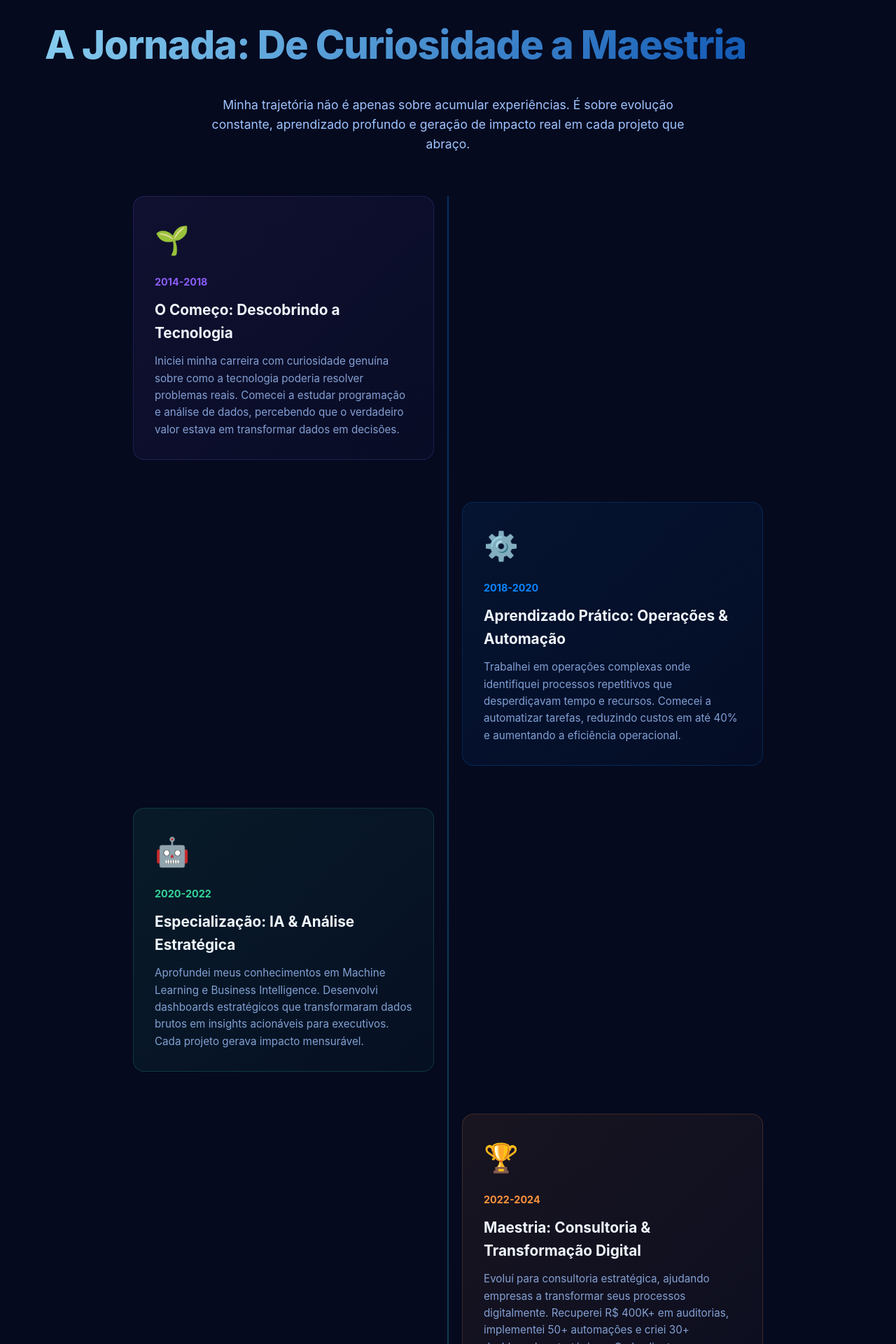
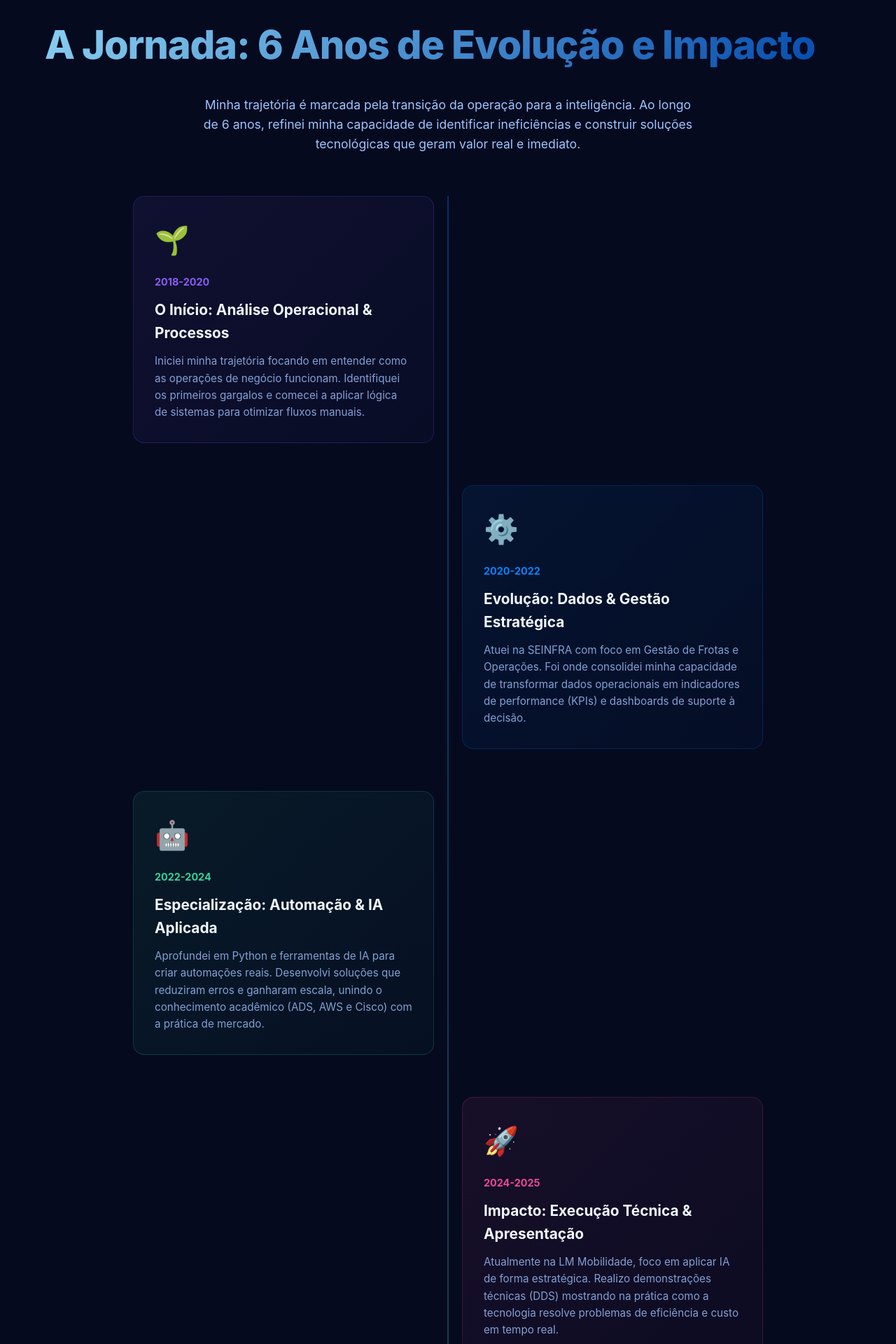
Before and after one commit to Jemerson07/vite-react-final, a React (Vite) app: page / in a window 1280 px wide. Shown: the part 1180-3100 px from the top of the page at 70% size. Built offline with nearby package versions, Linux system fonts and the light colour scheme.

Commit message:
Ajuste de conteúdo realista, atualização de e-mail e integração do post do LinkedIn

```diff
--- a/src/components/About.jsx
+++ b/src/components/About.jsx
@@ -148,22 +148,22 @@ const About = () => {
           <h3>Estrategista em <br /> Soluções de Impacto</h3>
           <p>
             Sou um **Analista de Sistemas e Processos** com forte orientação para resultados e decisões baseadas em dados.
-            Minha trajetória une experiência prática em **IA, Automação com Python e Business Intelligence**
-            aplicados diretamente ao crescimento e eficiência corporativa em Salvador, BA.
+            Minha trajetória de **6 anos** une experiência prática em **IA, Automação com Python e Business Intelligence**
+            aplicados diretamente ao crescimento e eficiência corporativa.
           </p>
           <p>
-            Com foco absoluto em precisão e impacto estratégico, desenvolvo soluções que não apenas resolvem problemas,
-            mas que entregam melhorias reais no processo decisório e redução drástica de custos operacionais.
+            Hoje, na **LM Mobilidade**, atuo na vanguarda da implementação de IA, transformando discursos em execução estratégica.
+            Desenvolvo automações que otimizam processos, reduzem erros operacionais e permitem decisões mais rápidas e precisas.
           </p>
           <p>
             Minha abordagem combina **disciplina técnica** (ADS, AWS e Cisco Academy) com uma visão crítica de negócios,
-            permitindo-me estruturar dados e sistemas que sustentam decisões de alto nível.
+            permitindo-me estruturar dados e sistemas que sustentam decisões de alto nível e geram impacto real no ROI.
           </p>
           <div className="badges">
-            <span className="badge">IA & Machine Learning</span>
+            <span className="badge">IA & Automação</span>
             <span className="badge">Business Intelligence</span>
-            <span className="badge">Automação RPA</span>
-            <span className="badge">Consultoria Estratégica</span>
+            <span className="badge">Python & Dados</span>
+            <span className="badge">Gestão de Frotas</span>
           </div>
         </TextBlock>
 
@@ -174,10 +174,10 @@ const About = () => {
             viewport={{ once: true }}
             transition={{ delay: 0.1 }}
           >
-            <h4>Analista de Frotas & Operações</h4>
-            <span className="company">SEINFRA - Secretaria de Infraestrutura da Bahia</span>
+            <h4>Analista de Sistemas e Processos</h4>
+            <span className="company">LM Mobilidade</span>
             <p className="desc">
-              Gestão estratégica de frotas, otimização de rotas, redução de custos operacionais e implementação de sistemas de rastreabilidade inteligente.
+              Foco em Inteligência Artificial e Automação. Implementação de soluções de IA em tempo real para otimização de performance e redução de custos operacionais.
             </p>
           </ExperienceItem>
 
@@ -187,14 +187,25 @@ const About = () => {
             viewport={{ once: true }}
             transition={{ delay: 0.2 }}
           >
-            <h4>Analista de Sistemas e Processos</h4>
-            <span className="company">Consultoria & Projetos de Inovação</span>
+            <h4>Analista de Frotas & Operações</h4>
+            <span className="company">SEINFRA - Secretaria de Infraestrutura da Bahia</span>
             <p className="desc">
-              Liderança técnica em projetos de automação de processos (RPA), implementação de dashboards de BI e integração de sistemas inteligentes.
+              Gestão estratégica de frotas e otimização de rotas. Implementação de indicadores de performance e sistemas de controle operacional.
             </p>
           </ExperienceItem>
 
-
+          <ExperienceItem
+            initial={{ opacity: 0, x: 50 }}
+            whileInView={{ opacity: 1, x: 0 }}
+            viewport={{ once: true }}
+            transition={{ delay: 0.3 }}
+          >
+            <h4>Consultoria em Dados & Automação</h4>
+            <span className="company">Projetos Estratégicos</span>
+            <p className="desc">
+              Desenvolvimento de dashboards em Power BI e scripts de automação em Python para diversos segmentos, focando em eficiência e clareza analítica.
+            </p>
+          </ExperienceItem>
         </ExperienceList>
       </Content>
 
@@ -204,19 +215,19 @@ const About = () => {
         viewport={{ once: true }}
       >
         <h3>💼 Disponibilidade & Modelos de Trabalho</h3>
-        <p>Trabalho com <strong>Modelo PJ</strong>, <strong>Projetos Estratégicos</strong> e <strong>Demanda Pontual</strong>. Flexibilidade total para se adequar às suas necessidades.</p>
+        <p>Trabalho com <strong>Modelo PJ</strong>, <strong>Projetos Estratégicos</strong> e <strong>Consultoria de IA</strong>. Foco total em gerar resultado real para sua operação.</p>
         <div className="grid">
           <div className="item">
             <h5>⚡ Resposta</h5>
-            <p>Até 24 horas</p>
+            <p>Imediata</p>
           </div>
           <div className="item">
             <h5>🎯 Foco</h5>
-            <p>Impacto & ROI</p>
+            <p>Execução & ROI</p>
           </div>
           <div className="item">
             <h5>📊 Metodologia</h5>
-            <p>Ágil & Iterativa</p>
+            <p>Data-Driven</p>
           </div>
         </div>
       </AvailabilityCard>
--- a/src/components/Benchmark.jsx
+++ b/src/components/Benchmark.jsx
@@ -246,8 +246,7 @@ export default function Benchmark() {
               2️⃣ Impacto Quantificado
             </p>
             <p style={{ fontSize: "0.9rem", opacity: 0.8, lineHeight: "1.6" }}>
-              Não "fiz automação". "Recuperei R$ 400K e aumentei eficiência em
-              82%". Números que falam.
+              Não apenas "fiz automação". Mostro resultados reais: redução de erros operacionais e ganho de eficiência mensurável em tempo real.
             </p>
           </div>
 
--- a/src/components/Contact.jsx
+++ b/src/components/Contact.jsx
@@ -148,7 +148,7 @@ const Contact = () => {
           </ContactCard>
 
           <ContactCard
-            href="mailto:jemersonsantos.ti@gmail.com"
+            href="mailto:jemerson456l@gmail.com"
             initial={{ opacity: 0, y: 30 }}
             whileInView={{ opacity: 1, y: 0 }}
             viewport={{ once: true }}
@@ -156,7 +156,7 @@ const Contact = () => {
           >
             <span className="icon">✉️</span>
             <h4>E-mail</h4>
-            <p>jemersonsantos.ti@gmail.com</p>
+            <p>jemerson456l@gmail.com</p>
             <span className="action-text">Enviar Proposta</span>
           </ContactCard>
         </ContactGrid>
--- a/src/components/Expertise.jsx
+++ b/src/components/Expertise.jsx
@@ -64,6 +64,13 @@ export default function Expertise() {
       technologies: ["AWS", "Azure", "GCP", "Docker"],
       icon: "☁️",
     },
+    {
+      title: "Apresentação & Interação Técnica",
+      description:
+        "Capacidade de comunicar conceitos complexos de IA e automação para diversos públicos, demonstrando resultados práticos em tempo real.",
+      technologies: ["DDS", "Comunicação", "Liderança Técnica", "Apresentação"],
+      icon: "🎤",
+    },
   ];
 
   return (
--- a/src/components/Footer.jsx
+++ b/src/components/Footer.jsx
@@ -25,10 +25,10 @@ export default function Footer() {
     {
       title: "Conecte-se",
       links: [
-        { label: "LinkedIn", href: "https://www.linkedin.com/in/jemerson-santos", external: true },
+        { label: "LinkedIn", href: "https://www.linkedin.com/in/jemersonsj", external: true },
         { label: "GitHub", href: "https://github.com/Jemerson07", external: true },
         { label: "Email", href: "mailto:jemerson456l@gmail.com" },
-        { label: "WhatsApp", href: "https://wa.me/5581985332616", external: true },
+        { label: "WhatsApp", href: "https://wa.me/5571991595758", external: true },
       ],
     },
   ];
--- a/src/components/Numbers.jsx
+++ b/src/components/Numbers.jsx
@@ -45,8 +45,8 @@ const itemVariants = {
 
 export default function Numbers() {
   const stats = [
-    { value: 400, label: "K+ Recuperados em Auditorias", symbol: "R$", color: "#34d399" },
-    { value: 5000, label: "Condutores Gerenciados", symbol: "", color: "#0a84ff" },
+    { value: 6, label: "Anos de Experiência", symbol: "+", color: "#34d399" },
+    { value: 100, label: "Processos Otimizados", symbol: "%", color: "#0a84ff" },
     { value: 50, label: "Automações Criadas", symbol: "+", color: "#fb923c" },
     { value: 30, label: "Dashboards Estratégicos", symbol: "+", color: "#8b5cf6" },
   ];
--- a/src/components/Projects.jsx
+++ b/src/components/Projects.jsx
@@ -23,36 +23,37 @@ const itemVariants = {
 export default function Projects() {
   const projects = [
     {
-      title: "Recuperação de R$ 400.000",
-      img: "https://images.unsplash.com/photo-1551288049-bebda4e38f71",
+      title: "Automação de IA em Tempo Real",
+      img: "https://images.unsplash.com/photo-1677442136019-21780ecad995",
       desc:
-        "Auditoria avançada em contrato público com 987 veículos, automação de cálculos e relatórios técnicos.",
-      impact: "R$ 400K recuperados",
-      tag: "Auditoria",
+        "Desenvolvimento e execução de uma IA estruturada para otimização de processos, apresentada em DDS na LM Mobilidade.",
+      impact: "Eficiência Imediata",
+      tag: "IA & Automação",
+      link: "https://www.linkedin.com/posts/jemerson-santos_inteligenciaartificial-automacao-transformacaodigital-ugcPost-7441901618083766272-24s9"
     },
     {
-      title: "Operação Nacional — 5.000 condutores",
-      img: "https://images.unsplash.com/photo-1535223289827-42f1e9919769",
+      title: "Gestão Estratégica de Frotas",
+      img: "https://images.unsplash.com/photo-1586528116311-ad8dd3c8310d",
       desc:
-        "Elevação do controle de 0,7% para 82% com rastreabilidade, padronização e automações via CRM.",
-      impact: "82% de eficiência",
+        "Otimização de fluxos operacionais e implementação de sistemas de rastreabilidade para frotas de grande escala.",
+      impact: "Redução de Custos",
       tag: "Operações",
     },
     {
-      title: "Agentes Inteligentes com IA",
-      img: "https://images.unsplash.com/photo-1634382812645-fd2272c38ab5",
+      title: "Dashboards de Business Intelligence",
+      img: "https://images.unsplash.com/photo-1551288049-bebda4e38f71",
       desc:
-        "Criação de agentes com IA para leitura, classificação, auditoria e suporte operacional automatizado.",
-      impact: "50+ automações",
-      tag: "IA",
+        "Criação de painéis estratégicos em Power BI para suporte à decisão executiva e monitoramento de KPIs.",
+      impact: "Decisões Data-Driven",
+      tag: "BI",
     },
     {
-      title: "Dashboards Estratégicos",
-      img: "https://images.unsplash.com/photo-1556761175-4b46a572b786",
+      title: "Automação de Processos com Python",
+      img: "https://images.unsplash.com/photo-1526374965328-7f61d4dc18c5",
       desc:
-        "Painéis completos em BI para telemetria, manutenção, indicadores e decisão executiva em tempo real.",
-      impact: "30+ dashboards",
-      tag: "BI",
+        "Desenvolvimento de scripts e robôs para automação de tarefas repetitivas e integração de sistemas.",
+      impact: "50+ Automações",
+      tag: "Python",
     },
   ];
 
@@ -64,7 +65,7 @@ export default function Projects() {
         transition={{ duration: 0.8 }}
         viewport={{ once: true }}
       >
-        Projetos de Impacto
+        Projetos & Execução
       </motion.h2>
 
       <motion.div
@@ -97,7 +98,17 @@ export default function Projects() {
               <span className="badge badge-success">{p.impact}</span>
             </div>
             <h3 style={{ marginBottom: "12px" }}>{p.title}</h3>
-            <p style={{ opacity: 0.8, lineHeight: "1.6" }}>{p.desc}</p>
+            <p style={{ opacity: 0.8, lineHeight: "1.6", marginBottom: "20px" }}>{p.desc}</p>
+            {p.link && (
+              <a
+                href={p.link}
+                target="_blank"
+                rel="noopener noreferrer"
+                style={{ fontSize: "0.9rem", color: "var(--baby-blue)", fontWeight: 700, textDecoration: "none" }}
+              >
+                Ver Detalhes do Projeto ↗
+              </a>
+            )}
           </motion.div>
         ))}
       </motion.div>
--- a/src/components/Skills.jsx
+++ b/src/components/Skills.jsx
@@ -20,6 +20,8 @@ const SkillCard = styled(motion.div)`
   border: 1px solid rgba(137, 207, 240, 0.1);
   backdrop-filter: blur(10px);
   transition: all 0.3s ease;
+  display: flex;
+  flex-direction: column;
 
   &:hover {
     background: rgba(137, 207, 240, 0.06);
@@ -69,39 +71,39 @@ const Skills = () => {
   const skillsData = [
     {
       icon: "🤖",
-      title: "IA & Machine Learning",
-      description: "Desenvolvimento de modelos preditivos, agentes inteligentes e automação cognitiva focada em resultados reais.",
-      tags: ["Python", "TensorFlow", "Scikit-learn", "LLMs"]
+      title: "IA & Automação Real",
+      description: "Implementação estratégica de IA e automação cognitiva focada em resultados práticos e redução de erros operacionais.",
+      tags: ["Python", "IA Estruturada", "Automação em Tempo Real"]
     },
     {
       icon: "📊",
       title: "BI & Data Analytics",
-      description: "Criação de dashboards estratégicos e análise profunda de dados para suporte à decisão executiva.",
-      tags: ["Power BI", "SQL", "Tableau", "Pandas"]
+      description: "Transformação de dados operacionais em indicadores estratégicos (KPIs) para suporte à decisão executiva.",
+      tags: ["Power BI", "SQL", "Pandas", "DDS"]
     },
     {
       icon: "⚙️",
-      title: "Automação RPA",
-      description: "Implementação de robôs para automação de tarefas repetitivas e integração de sistemas complexos.",
-      tags: ["Python", "UiPath", "VBA", "Selenium"]
+      title: "Eficiência Operacional",
+      description: "Otimização de processos complexos, gestão de frotas e identificação de gargalos produtivos.",
+      tags: ["Gestão de Frotas", "KPIs", "ROI", "Auditoria"]
+    },
+    {
+      icon: "🎤",
+      title: "Apresentação & Interação",
+      description: "Técnicas avançadas de apresentação técnica (DDS) e demonstração prática de soluções para diversos públicos.",
+      tags: ["Comunicação Técnica", "DDS", "Execução Prática"]
     },
     {
       icon: "☁️",
-      title: "Cloud Architecture",
-      description: "Design e implementação de infraestrutura escalável em nuvem com foco em performance e segurança.",
-      tags: ["AWS Academy", "Cisco", "Azure", "Docker"]
+      title: "Cloud & Networking",
+      description: "Conhecimento sólido em infraestrutura de nuvem e redes através de certificações de elite.",
+      tags: ["AWS Academy", "Cisco Academy", "Networking"]
     },
     {
       icon: "🔒",
-      title: "Cybersecurity",
+      title: "Segurança & Compliance",
       description: "Garantia da integridade de dados e conformidade técnica em ambientes corporativos críticos.",
-      tags: ["Cisco Academy", "Compliance", "Security Essentials"]
-    },
-    {
-      icon: "💼",
-      title: "Gestão Estratégica",
-      description: "Visão crítica de processos, gestão de frotas e auditorias avançadas focadas em redução de custos.",
-      tags: ["Auditoria", "KPIs", "ROI", "Metodologia Ágil"]
+      tags: ["Cisco Security", "Compliance", "Auditoria Técnica"]
     }
   ];
 
--- a/src/components/Story.jsx
+++ b/src/components/Story.jsx
@@ -23,50 +23,42 @@ const itemVariants = {
 export default function Story() {
   const chapters = [
     {
-      year: "2014-2018",
-      title: "O Começo: Descobrindo a Tecnologia",
+      year: "2018-2020",
+      title: "O Início: Análise Operacional & Processos",
       description:
-        "Iniciei minha carreira com curiosidade genuína sobre como a tecnologia poderia resolver problemas reais. Comecei a estudar programação e análise de dados, percebendo que o verdadeiro valor estava em transformar dados em decisões.",
+        "Iniciei minha trajetória focando em entender como as operações de negócio funcionam. Identifiquei os primeiros gargalos e comecei a aplicar lógica de sistemas para otimizar fluxos manuais.",
       icon: "🌱",
       color: "#8b5cf6",
     },
     {
-      year: "2018-2020",
-      title: "Aprendizado Prático: Operações & Automação",
+      year: "2020-2022",
+      title: "Evolução: Dados & Gestão Estratégica",
       description:
-        "Trabalhei em operações complexas onde identifiquei processos repetitivos que desperdiçavam tempo e recursos. Comecei a automatizar tarefas, reduzindo custos em até 40% e aumentando a eficiência operacional.",
+        "Atuei na SEINFRA com foco em Gestão de Frotas e Operações. Foi onde consolidei minha capacidade de transformar dados operacionais em indicadores de performance (KPIs) e dashboards de suporte à decisão.",
       icon: "⚙️",
       color: "#0a84ff",
     },
     {
-      year: "2020-2022",
-      title: "Especialização: IA & Análise Estratégica",
+      year: "2022-2024",
+      title: "Especialização: Automação & IA Aplicada",
       description:
-        "Aprofundei meus conhecimentos em Machine Learning e Business Intelligence. Desenvolvi dashboards estratégicos que transformaram dados brutos em insights acionáveis para executivos. Cada projeto gerava impacto mensurável.",
+        "Aprofundei em Python e ferramentas de IA para criar automações reais. Desenvolvi soluções que reduziram erros e ganharam escala, unindo o conhecimento acadêmico (ADS, AWS e Cisco) com a prática de mercado.",
       icon: "🤖",
       color: "#34d399",
     },
     {
-      year: "2022-2024",
-      title: "Maestria: Consultoria & Transformação Digital",
+      year: "2024-2025",
+      title: "Impacto: Execução Técnica & Apresentação",
       description:
-        "Evoluí para consultoria estratégica, ajudando empresas a transformar seus processos digitalmente. Recuperei R$ 400K+ em auditorias, implementei 50+ automações e criei 30+ dashboards estratégicos. Cada cliente, um novo desafio.",
-      icon: "🏆",
-      color: "#fb923c",
-    },
-    {
-      year: "2024-2025",
-      title: "Visão: Impacto Exponencial com IA",
-      description:
-        "Combino expertise técnica com visão estratégica. Meu foco é ajudar empresas a alcançar crescimento exponencial através de IA, automação inteligente e decisões baseadas em dados. Cada projeto é uma oportunidade de gerar impacto real.",
+        "Atualmente na LM Mobilidade, foco em aplicar IA de forma estratégica. Realizo demonstrações técnicas (DDS) mostrando na prática como a tecnologia resolve problemas de eficiência e custo em tempo real.",
       icon: "🚀",
       color: "#ec4899",
     },
     {
       year: "2026 em Diante",
-      title: "Futuro: Liderança em Transformação Digital",
+      title: "Visão: Liderança em Inovação Digital",
       description:
-        "Expandindo atuação como estrategista de IA e transformação digital. Focado em parcerias com grandes empresas, implementação de soluções escaláveis e mentoria de talentos. Visão: ser referência em inovação e impacto estratégico no Brasil.",
+        "Focado em expandir o impacto da IA nas operações brasileiras. Minha visão é liderar projetos de transformação digital que unam inteligência analítica com resultados financeiros exponenciais.",
       icon: "🌟",
       color: "#06b6d4",
     },
@@ -80,7 +72,7 @@ export default function Story() {
         transition={{ duration: 0.8 }}
         viewport={{ once: true }}
       >
-        A Jornada: De Curiosidade a Maestria
+        A Jornada: 6 Anos de Evolução e Impacto
       </motion.h2>
 
       <motion.p
@@ -98,9 +90,9 @@ export default function Story() {
         transition={{ delay: 0.2, duration: 0.8 }}
         viewport={{ once: true }}
       >
-        Minha trajetória não é apenas sobre acumular experiências. É sobre
-        evolução constante, aprendizado profundo e geração de impacto real em
-        cada projeto que abraço.
+        Minha trajetória é marcada pela transição da operação para a inteligência.
+        Ao longo de 6 anos, refinei minha capacidade de identificar ineficiências e
+        construir soluções tecnológicas que geram valor real e imediato.
       </motion.p>
 
       <motion.div
@@ -217,34 +209,6 @@ export default function Story() {
           </motion.div>
         ))}
       </motion.div>
-
-      {/* Filosofia */}
-      <motion.div
-        style={{
-          marginTop: "80px",
-          padding: "40px",
-          borderRadius: "16px",
-          background: "linear-gradient(135deg, rgba(10, 132, 255, 0.1), rgba(90, 200, 255, 0.05))",
-          textAlign: "center",
-          maxWidth: "800px",
-          margin: "80px auto 0",
-        }}
-        initial={{ opacity: 0, scale: 0.95 }}
-        whileInView={{ opacity: 1, scale: 1 }}
-        transition={{ duration: 0.8 }}
-        viewport={{ once: true }}
-      >
-        <h3 style={{ marginBottom: "20px", fontSize: "1.5rem" }}>
-          💡 Minha Filosofia
-        </h3>
-        <p style={{ fontSize: "1rem", lineHeight: "1.8", opacity: 0.9 }}>
-          <strong>Não acredito em soluções genéricas.</strong> Cada negócio é
-          único, cada desafio é diferente. Meu compromisso é entender
-          profundamente seu contexto, sua visão e seus objetivos para criar
-          soluções que não apenas resolvem problemas, mas geram crescimento
-          exponencial e impacto duradouro.
-        </p>
-      </motion.div>
     </section>
   );
 }
```
Also changed, not shown: src/components/Testimonials.jsx (+22 -2 lines).
